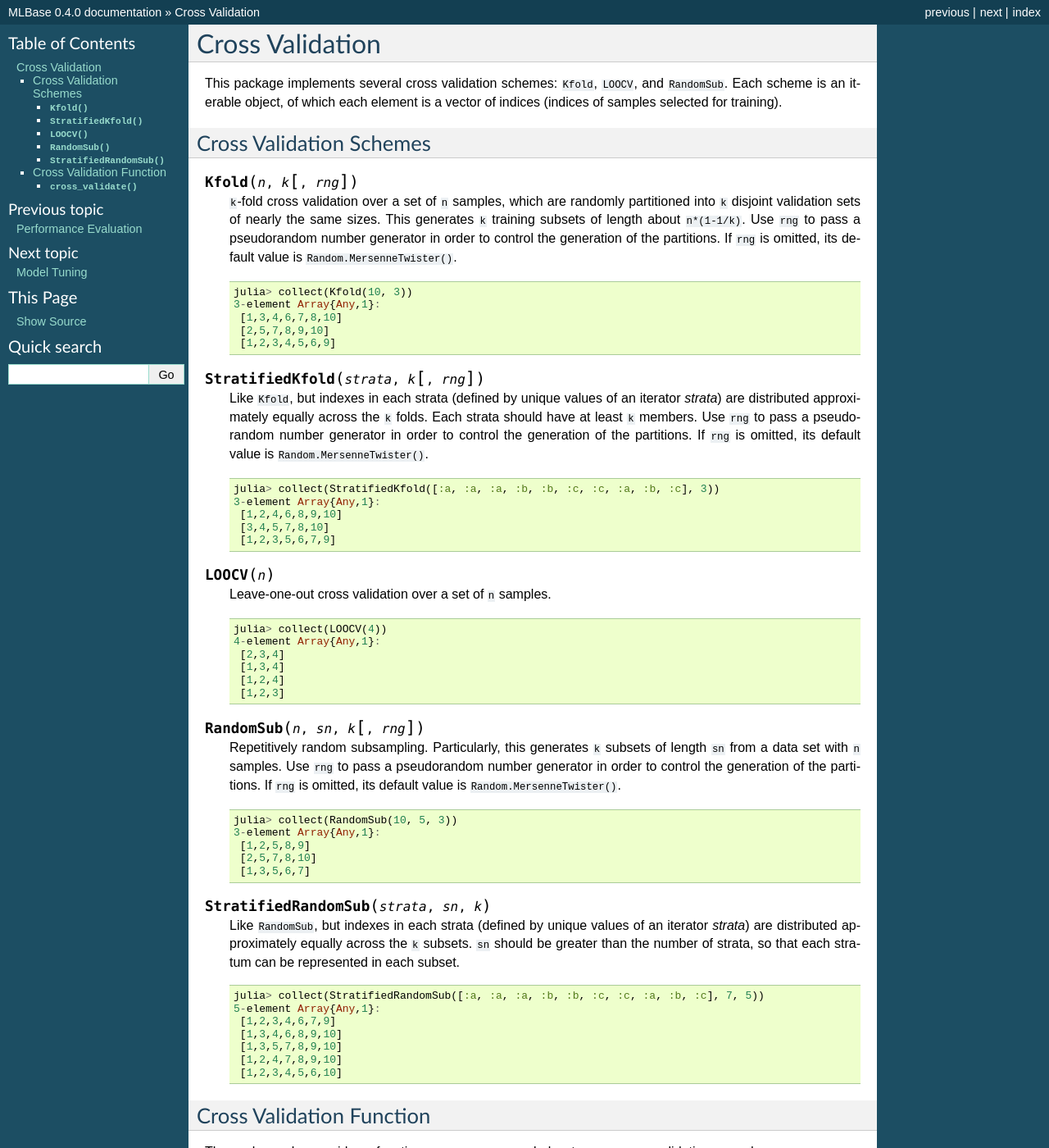
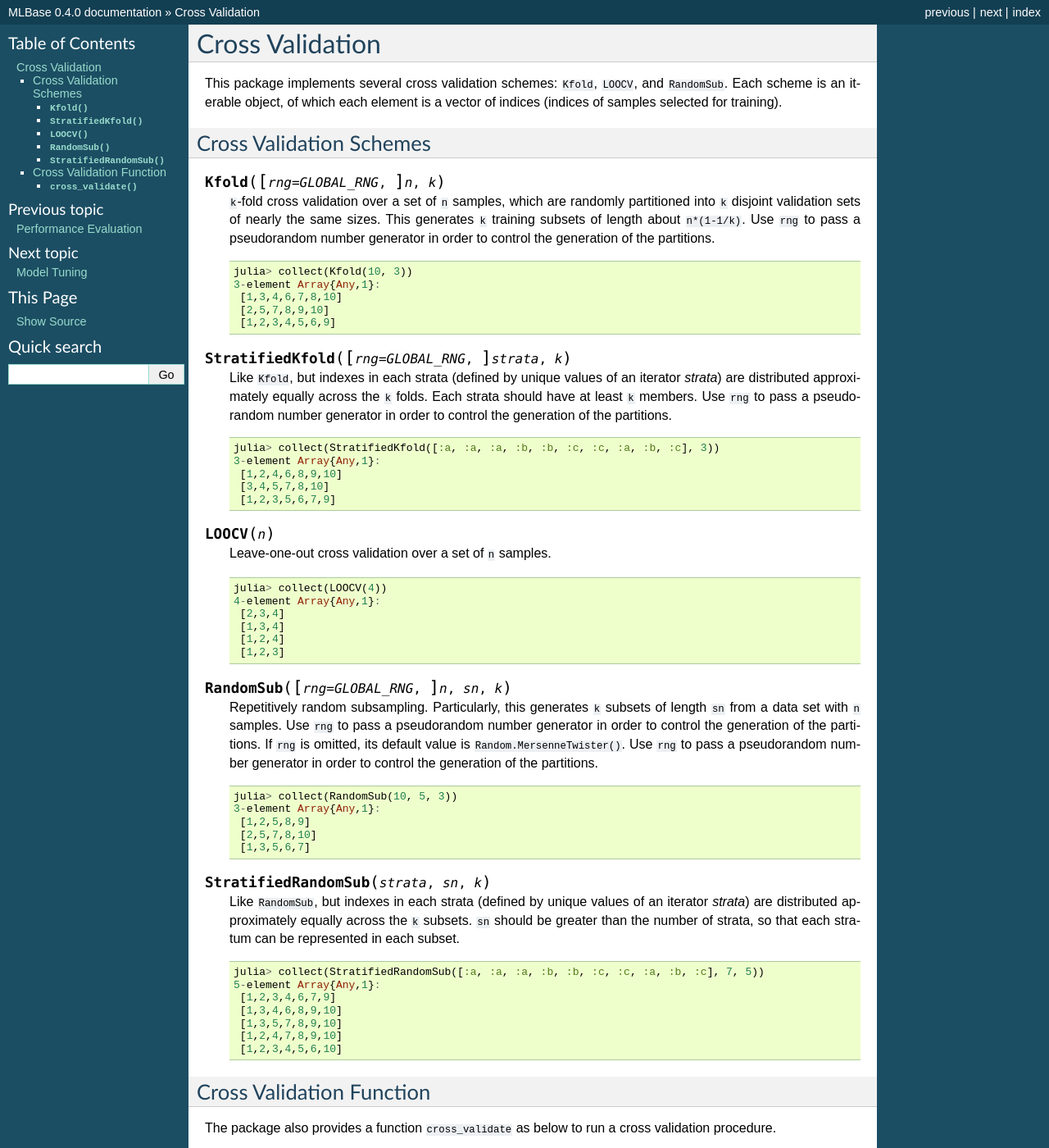
Before and after one commit to JuliaStats/MLBase.jl, a Sphinx documentation site: the page built from docs/source/crossval.rst, in a window 1280 px wide and 1400 px high. Shown: the whole window at 82% size. Built offline with Sphinx 7.4.7, drawn with Linux system fonts in a browser that asks for light colours; formulas are drawn with MathJax 3.

Commit message:
Update crossval.rst
Updated documentation regarding `Kfold`, `StratifiedKfold` and `RandomSub` after suggested changed when fixing issue #57.

```diff
--- a/docs/source/crossval.rst
+++ b/docs/source/crossval.rst
@@ -6,9 +6,9 @@ This package implements several cross validation schemes: ``Kfold``, ``LOOCV``,
 Cross Validation Schemes
 ~~~~~~~~~~~~~~~~~~~~~~~~~~
 
-.. function:: Kfold(n, k[, rng])
+.. function:: Kfold([rng=GLOBAL_RNG], n, k)
 
-    ``k``-fold cross validation over a set of ``n`` samples, which are randomly partitioned into ``k`` disjoint validation sets of nearly the same sizes. This generates ``k`` training subsets of length about ``n*(1-1/k)``. Use ``rng`` to pass a pseudorandom number generator in order to control the generation of the partitions.  If ``rng`` is omitted, its default value is ``Random.MersenneTwister()``.
+    ``k``-fold cross validation over a set of ``n`` samples, which are randomly partitioned into ``k`` disjoint validation sets of nearly the same sizes. This generates ``k`` training subsets of length about ``n*(1-1/k)``. Use ``rng`` to pass a pseudorandom number generator in order to control the generation of the partitions.
 
     .. code-block:: julia
 
@@ -18,9 +18,9 @@ Cross Validation Schemes
          [2,5,7,8,9,10]
          [1,2,3,4,5,6,9]
 
-.. function:: StratifiedKfold(strata, k[, rng])
+.. function:: StratifiedKfold([rng=GLOBAL_RNG], strata, k)
 
-    Like ``Kfold``, but indexes in each strata (defined by unique values of an iterator `strata`) are distributed approximately equally across the ``k`` folds. Each strata should have at least ``k`` members. Use ``rng`` to pass a pseudorandom number generator in order to control the generation of the partitions.  If ``rng`` is omitted, its default value is ``Random.MersenneTwister()``.
+    Like ``Kfold``, but indexes in each strata (defined by unique values of an iterator `strata`) are distributed approximately equally across the ``k`` folds. Each strata should have at least ``k`` members. Use ``rng`` to pass a pseudorandom number generator in order to control the generation of the partitions.
 
     .. code-block:: julia
 
@@ -45,9 +45,9 @@ Cross Validation Schemes
          [1,2,3]
 
 
-.. function:: RandomSub(n, sn, k[, rng])
+.. function:: RandomSub([rng=GLOBAL_RNG], n, sn, k)
 
-    Repetitively random subsampling. Particularly, this generates ``k`` subsets of length ``sn`` from a data set with ``n`` samples. Use ``rng`` to pass a pseudorandom number generator in order to control the generation of the partitions.  If ``rng`` is omitted, its default value is ``Random.MersenneTwister()``.
+    Repetitively random subsampling. Particularly, this generates ``k`` subsets of length ``sn`` from a data set with ``n`` samples. Use ``rng`` to pass a pseudorandom number generator in order to control the generation of the partitions.  If ``rng`` is omitted, its default value is ``Random.MersenneTwister()``. Use ``rng`` to pass a pseudorandom number generator in order to control the generation of the partitions.
 
     .. code-block:: julia
 
```
